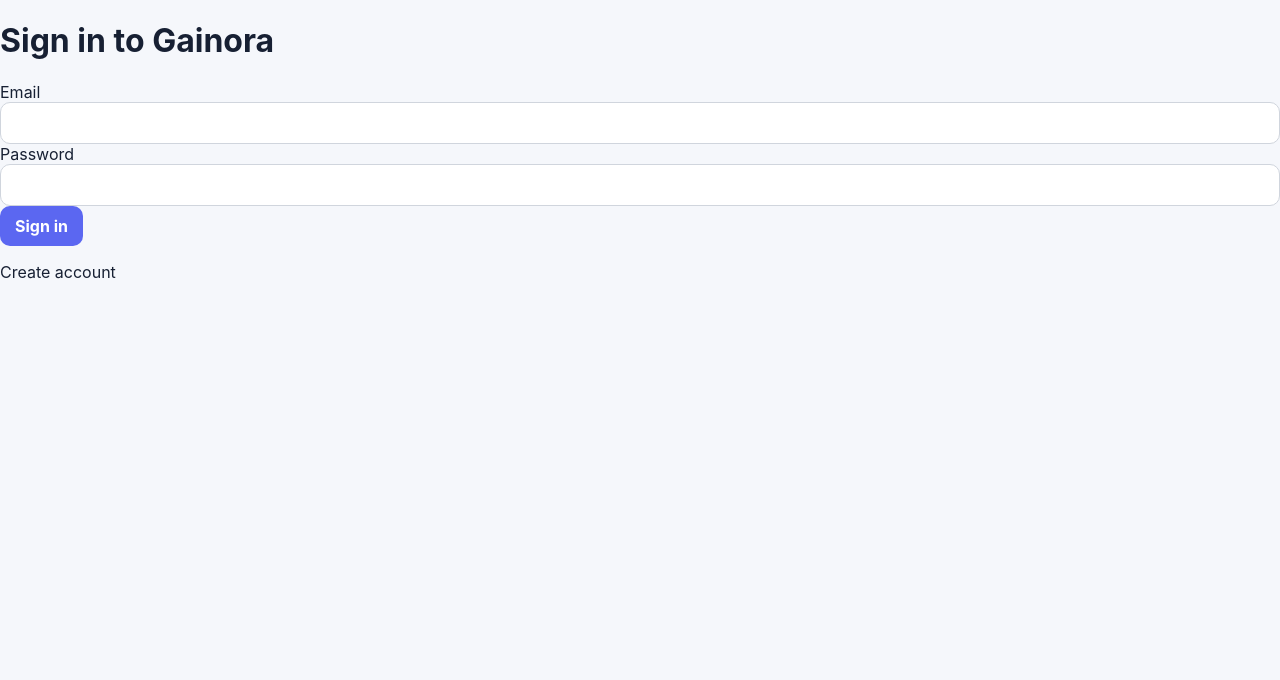
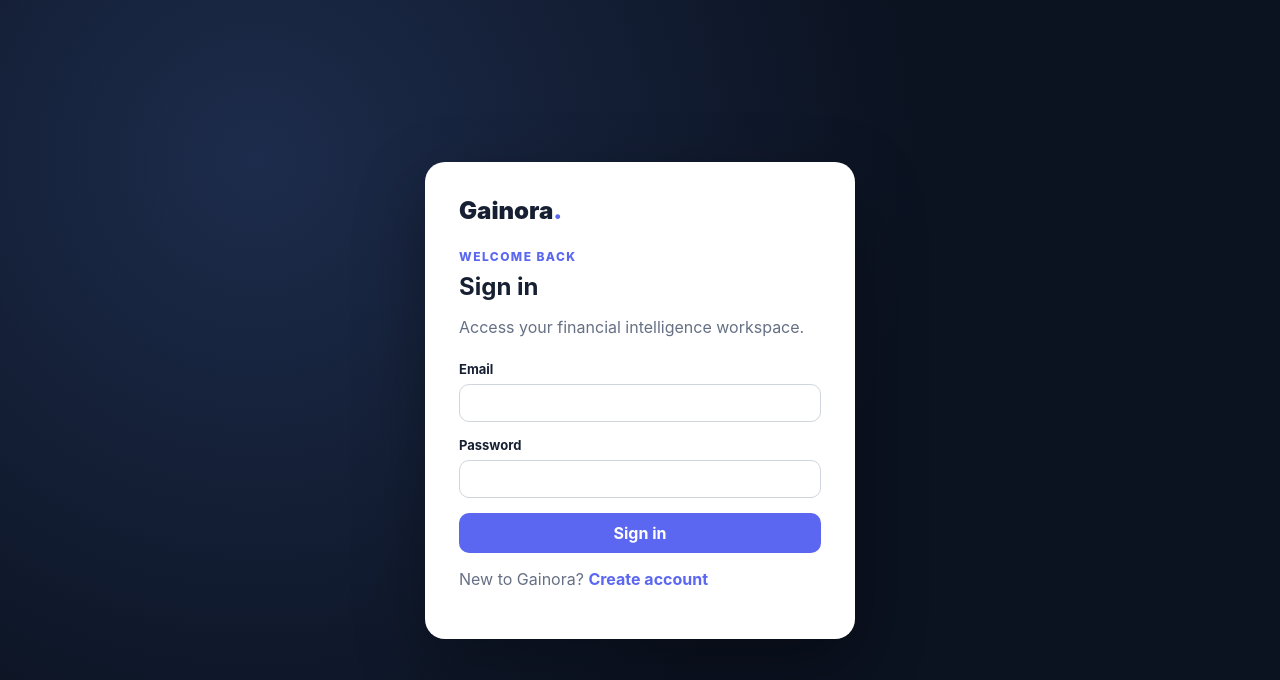
Before and after one commit to expicom-jpg/gainora, a Next.js app: page /login in a window 1280 px wide. Shown: the top 680 px of the page. Built offline with nearby package versions, Linux system fonts and the light colour scheme.

Commit message:
Redesign Gainora dashboard experience

```diff
--- a/src/app/login/page.tsx
+++ b/src/app/login/page.tsx
@@ -1,51 +1,2 @@
-"use client";
-
-import { FormEvent, useState } from "react";
-import Link from "next/link";
-import { useRouter } from "next/navigation";
-import { createSupabaseBrowserClient } from "@/lib/supabase/browser";
-
-export default function LoginPage() {
-  const router = useRouter();
-  const [email, setEmail] = useState("");
-  const [password, setPassword] = useState("");
-  const [error, setError] = useState<string | null>(null);
-  const [busy, setBusy] = useState(false);
-
-  async function onSubmit(event: FormEvent<HTMLFormElement>) {
-    event.preventDefault();
-    setBusy(true);
-    setError(null);
-
-    try {
-      const supabase = createSupabaseBrowserClient();
-      const { error } = await supabase.auth.signInWithPassword({ email, password });
-      if (error) throw error;
-      router.push("/dashboard");
-      router.refresh();
-    } catch (err) {
-      setError(err instanceof Error ? err.message : "Login failed");
-    } finally {
-      setBusy(false);
-    }
-  }
-
-  return (
-    <main>
-      <h1>Sign in to Gainora</h1>
-      <form onSubmit={onSubmit}>
-        <label>
-          Email
-          <input type="email" value={email} onChange={(e) => setEmail(e.target.value)} required />
-        </label>
-        <label>
-          Password
-          <input type="password" value={password} onChange={(e) => setPassword(e.target.value)} required />
-        </label>
-        <button type="submit" disabled={busy}>{busy ? "Signing in..." : "Sign in"}</button>
-        {error ? <p role="alert">{error}</p> : null}
-      </form>
-      <p><Link href="/signup">Create account</Link></p>
-    </main>
-  );
-}
+"use client";import {FormEvent,useState} from "react";import Link from "next/link";import {useRouter} from "next/navigation";import {createSupabaseBrowserClient} from "@/lib/supabase/browser";
+export default function LoginPage(){const router=useRouter();const[email,setEmail]=useState("");const[password,setPassword]=useState("");const[error,setError]=useState<string|null>(null);const[busy,setBusy]=useState(false);async function onSubmit(e:FormEvent<HTMLFormElement>){e.preventDefault();setBusy(true);setError(null);try{const supabase=createSupabaseBrowserClient();const{error}=await supabase.auth.signInWithPassword({email,password});if(error)throw error;router.push("/dashboard");router.refresh()}catch(err){setError(err instanceof Error?err.message:"Login failed")}finally{setBusy(false)}}return <main className="auth"><section className="auth-card"><div className="auth-brand">Gainora<span>.</span></div><div className="eyebrow" style={{marginTop:24}}>Welcome back</div><h1>Sign in</h1><p className="muted">Access your financial intelligence workspace.</p><form onSubmit={onSubmit}><label className="field">Email<input type="email" value={email} onChange={e=>setEmail(e.target.value)} required/></label><label className="field">Password<input type="password" value={password} onChange={e=>setPassword(e.target.value)} required/></label><button type="submit" disabled={busy}>{busy?"Signing in...":"Sign in"}</button>{error?<p role="alert" style={{color:"var(--bad)"}}>{error}</p>:null}</form><p className="muted">New to Gainora? <Link href="/signup" style={{color:"var(--accent)",fontWeight:700}}>Create account</Link></p></section></main>}
```
